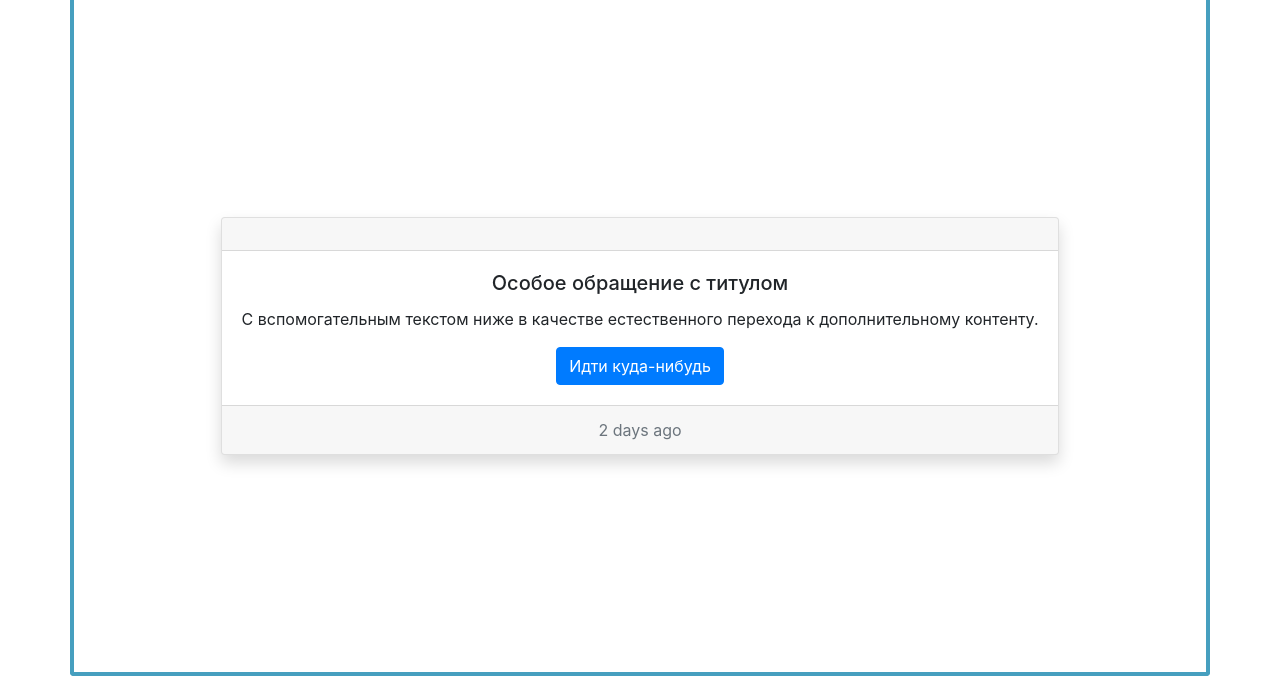
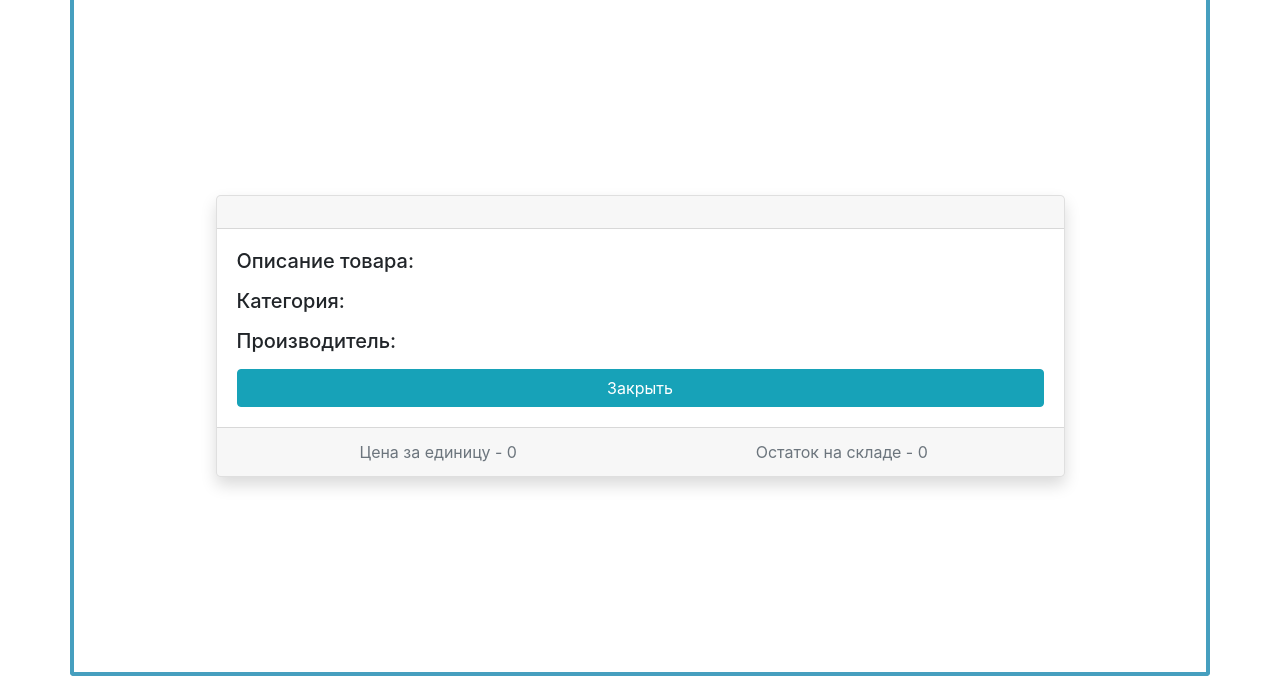
Before and after one commit to EvgeniyLyapunov/ArtWarehouse, an ASP.NET Core app: template ArtWarehouse/Views/Warehouse/RequestFor_CardOfGoods.cshtml in a window 1280 px wide. Shown: the part 124-800 px from the top of the page. Run offline with ASP.NET Core 8, Linux system fonts and the light colour scheme; the template is opened without the code that fills it, so the values that code supplies are empty; the project's own start-up code is not run, and a stand-in starts its controllers and pages.

Commit message:
добавил стили и данные в карточку

```diff
--- a/ArtWarehouse/Views/Warehouse/RequestFor_CardOfGoods.cshtml
+++ b/ArtWarehouse/Views/Warehouse/RequestFor_CardOfGoods.cshtml
@@ -16,21 +16,45 @@
             border-color: #469fbf;
             border-radius: 0 0 4px 4px;
         }
+
+        .goodscard-title {
+            font-size: 24px;
+            font-weight: 500;
+        }
+
+        .goodscard-descr {
+            font-size: 20px;
+            font-weight: 500;
+        }
+
+        .goods-card-footer {
+            display: flex;
+            align-items: center;
+        }
     </style>
 </head>
 
 <div class="card-content">
-    <div class="card text-center shadow">
+    <div class="card text-center shadow rounded-lg w-75">
         <div class="card-header text-left">
-            <h1>@Model.goods_name</h1>
+            <h1 class="goodscard-title">@Model.goods_name</h1>
         </div>
         <div class="card-body">
-            <h5 class="card-title">Особое обращение с титулом</h5>
-            <p class="card-text">С вспомогательным текстом ниже в качестве естественного перехода к дополнительному контенту.</p>
-            <a href="#" class="btn btn-primary">Идти куда-нибудь</a>
+            <h2 class="goodscard-descr text-left">Описание товара:</h2>
+            <p class="card-text text-left">@Model.goods_descr</p>
+            <h2 class="goodscard-descr text-left">Категория:</h2>
+            <p class="card-text text-left">@Model.category_name</p>
+            <h2 class="goodscard-descr text-left">Производитель:</h2>
+            <p class="card-text text-left">@Model.maker_name</p>
+            <a href="#" class="btn btn-info w-100">Закрыть</a>
         </div>
-        <div class="card-footer text-muted">
-            2 days ago
+        <div class="card-footer text-muted card-footer goods-card-footer">
+            <div class="w-50 text-center">
+                Цена за единицу - @Model.goods_price
+            </div>
+            <div class="w-50 text-center">
+                Остаток на складе - @Model.remaining_goods
+            </div>
         </div>
     </div>
 </div>
```
